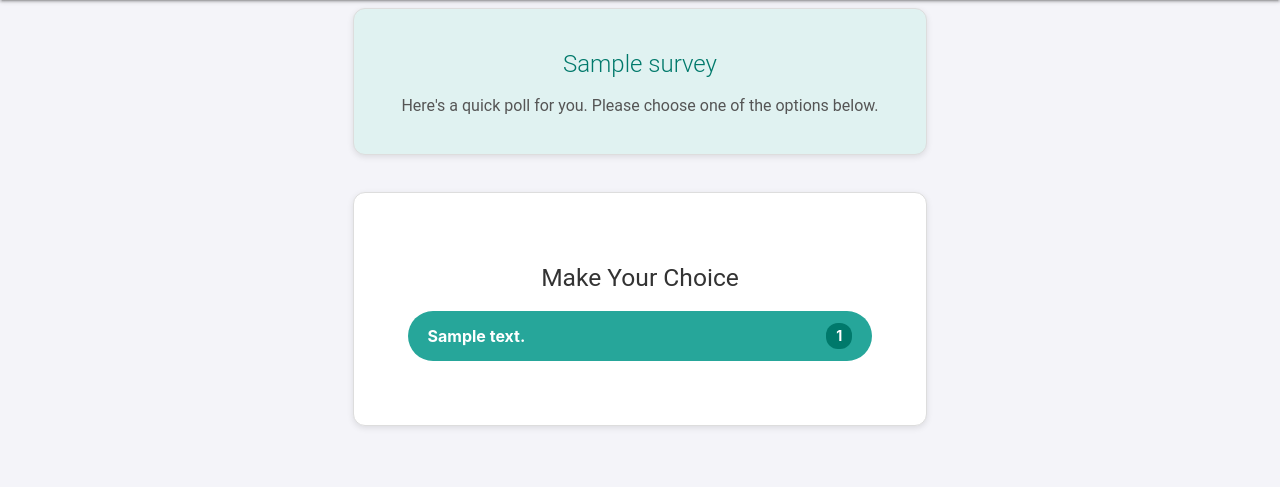
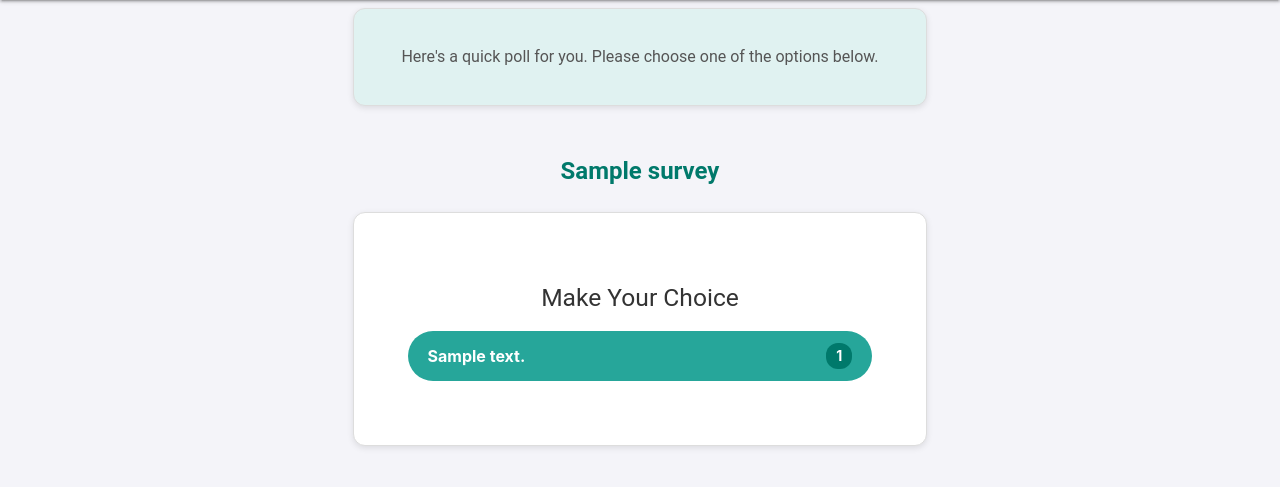
Before and after one commit to michaelseth70/Poll2Audience, a Flask app: page /survey/1 in a window 1280 px wide. Shown: the part 64-551 px from the top of the page. Run offline with Flask 3, Linux system fonts and the light colour scheme; tables that the repository leaves empty hold one stand-in row (values such as "Sample post").

Commit message:
Update view_survey.html

```diff
--- a/templates/view_survey.html
+++ b/templates/view_survey.html
@@ -2,14 +2,18 @@
 
 {% block content %}
 <div class="row">
-    <!-- Survey Title and Description Section -->
+    <!-- Welcome Message Section -->
     <div class="col s12 m8 offset-m2">
-        <div class="card teal lighten-5" style="margin-bottom: 30px; padding: 20px;">
-            <h4 class="card-title" style="margin-bottom: 10px; text-align: center;">{{ survey.title }}</h4>
+        <div class="card teal lighten-5" style="margin-bottom: 30px; padding: 20px; border: 1px solid #ddd;">
             <p style="font-size: 16px; color: #555; text-align: center;">
                 {{ survey.description if survey.description else "Here's a quick poll for you. Please choose one of the options below." }}
             </p>
         </div>
+    </div>
+
+    <!-- Survey Title Section -->
+    <div class="col s12 m8 offset-m2">
+        <h4 class="card-title" style="margin-bottom: 20px; text-align: center; color: #00796b;">{{ survey.title }}</h4>
     </div>
 
     <!-- Survey Options Section -->
```
